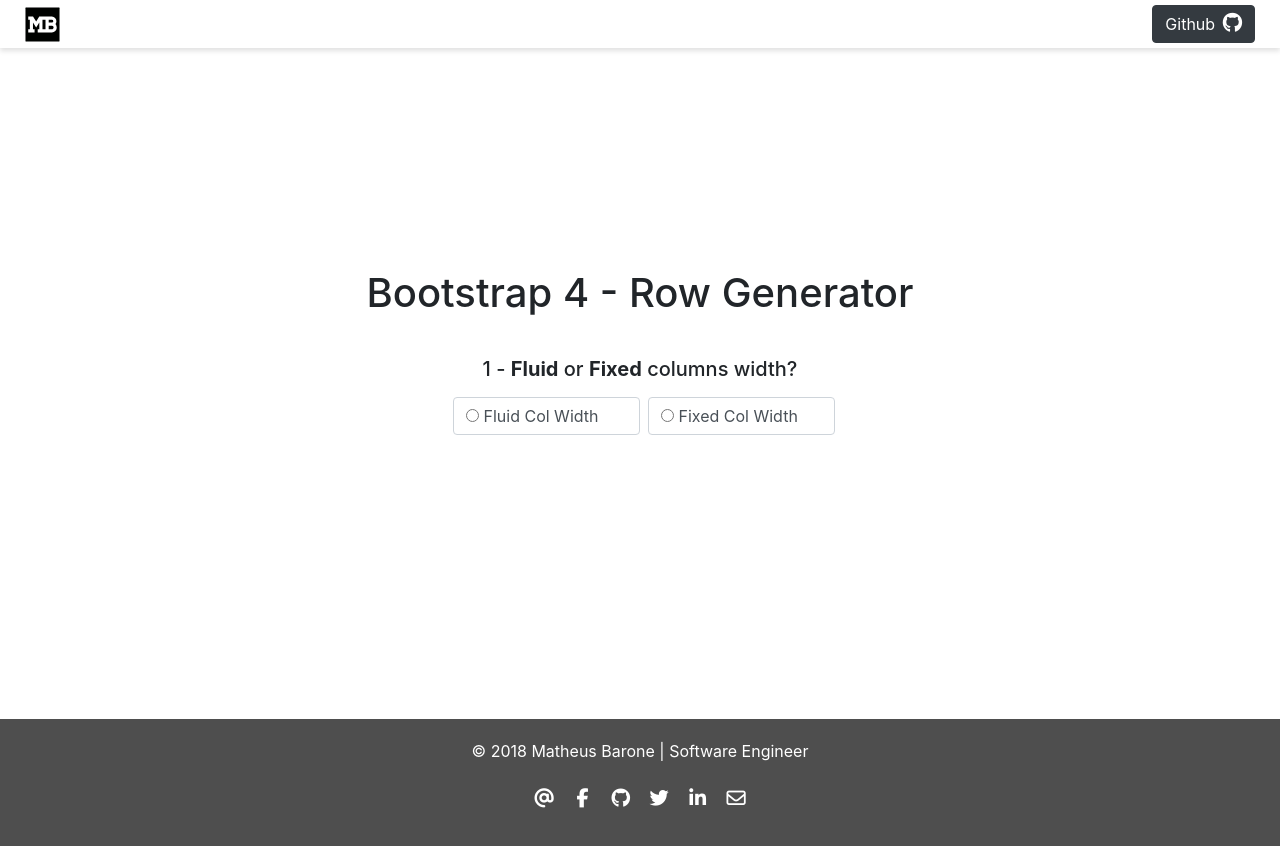
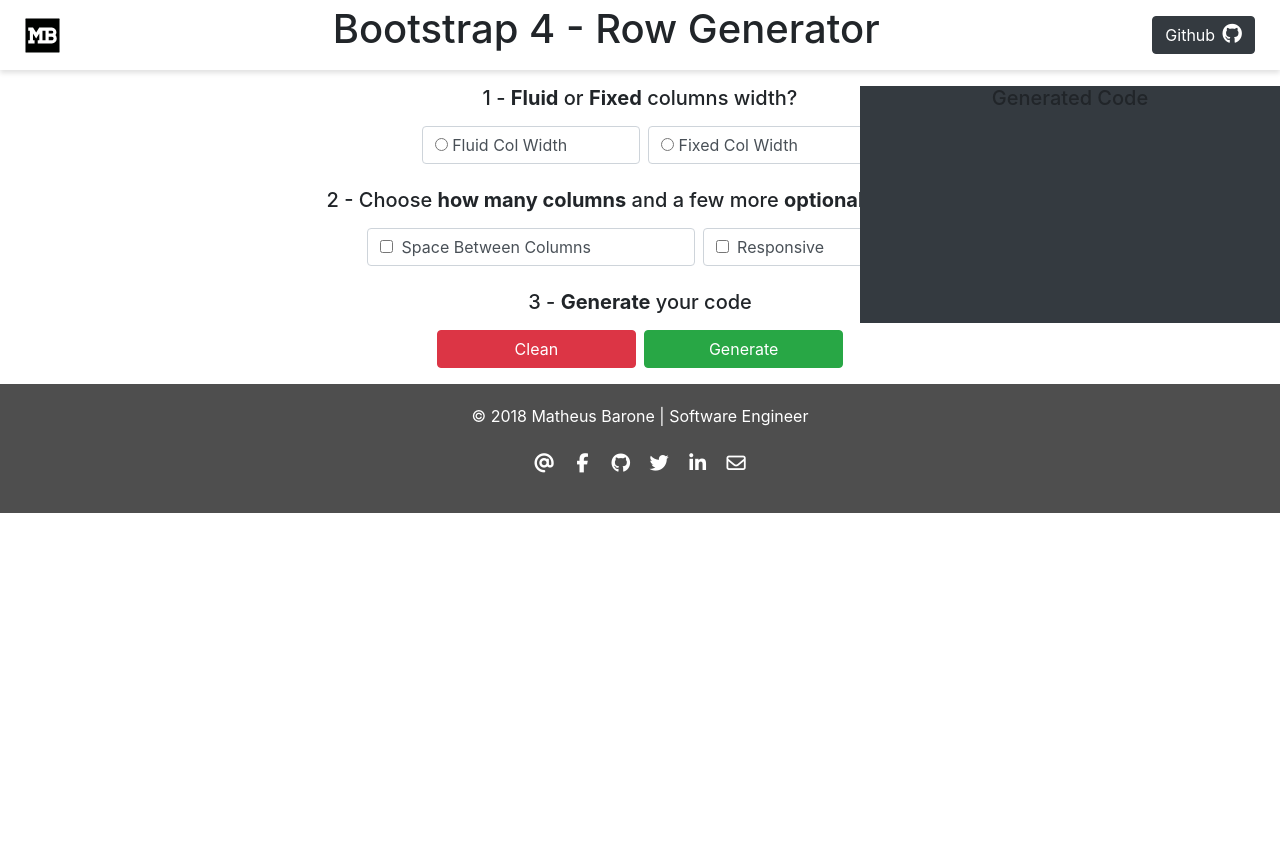
Before and after one commit to mathvbarone/bootstrap4-html-generator, a website: page index.html in a window 1280 px wide. After the commit the page ends 800 px from the top, so only its background shows below. Drawn offline with nearby package versions, Linux system fonts and the light colour scheme.

Commit message:
Changing the whole layout

```diff
--- a/index.html
+++ b/index.html
@@ -66,23 +66,16 @@
                     </g>
                  </svg>
             </a>
-
-            <nav class="menu col row justify-content-end align-items-center">
-                <ul class="menu-list row align-items-center">
-                    <li class="menu-item">
+            <h1 class="card-title text-center">Bootstrap 4 - Row Generator</h1>
             <a href="https://github.com/mathvbarone/bootstrap4-row-generator" target="_blank" class="btn menu-btn btn-dark" title="Github" rel="noopener">Github <i class="fa fa-github" aria-hidden="true"></i></a>
-                    </li>
-                </ul>
-            </nav>
         </nav>
     </header>
     <!-- HEADER -->
 
     <!-- MAIN CONTENT -->
-    <section class="container main-content pl-4 pr-4 mt-5">
-
-        <h1 class="card-title mt-3 mb-4 text-center">Bootstrap 4 - Row Generator</h1>
-
+    <section class="main-content">
+        <!-- GENERATOR -->
+        <div>
             <!-- FLUID OR FIXED OPTIONS -->
             <h5 class="card-title mt-3 mb-3 text-center">1 - <strong>Fluid</strong> or <strong>Fixed</strong> columns width?</h5>
             <div class="form-group row align-items-start justify-content-center mb-3">
@@ -102,7 +95,7 @@
             <!-- FLUID OR FIXED OPTIONS -->
 
             <!-- GENERATOR CONTENT -->
-        <section class="generator-content is-hidden">
+            <section class="generator-content">
                 <h5 class="card-title mt-3 mb-3 text-center">2 - Choose <strong>how many columns</strong> and a few more <strong>optional settings</strong>:</h5>
                 <div class="form-group row align-items-start justify-content-center mb-3">
                     <input type="number" class="form-control columns-fluid-input mb-1 col-md-2 is-hidden" placeholder="Number of Columns">
@@ -148,7 +141,7 @@
             <!-- GENERATOR CONTENT -->
 
             <!-- BUTTONS -->
-        <div class="is-hidden buttons-row">
+            <div class="buttons-row">
                 <h5 class="card-title mt-3 mb-3 text-center">3 - <strong>Generate</strong> your code</h5>
                 <div class="row align-items-start justify-content-center  mb-3">
                     <div class="col-md-4 row">
@@ -160,17 +153,7 @@
             <!-- BUTTONS -->
 
 
-        <!-- CODE -->
-        <div class="code-content mt-4 mb-3">
-            <div class="row">
-                    <textarea class="form-control is-hidden show-code col"></textarea>
-            </div>
-            <div class="row justify-content-end mt-3">
-                    <button class="btn-copy btn btn-secondary is-hidden">Copy to Clipboard</button>
-            </div>
-        </div>
 
-        <!-- CODE -->
 
             <!-- EXAMPLE -->
             <div class="example-content mt-3 mb-3 is-hidden">
@@ -179,8 +162,19 @@
             </div>
 
             <!-- EXAMPLE -->
-
-
+        </div>
+        <!-- GENERATOR -->
+        <!-- CODE -->
+        <div class="code-content">
+            <h5 class="card-title text-center">Generated Code</h5>
+            <div class="row">
+                    <textarea class="form-control is-hidden show-code col"></textarea>
+            </div>
+            <div class="row justify-content-end mt-3">
+                    <button class="btn-copy btn btn-secondary is-hidden">Copy to Clipboard</button>
+            </div>
+        </div>
+        <!-- CODE -->
     </section>
     <!-- MAIN CONTENT -->
 
--- a/script.js
+++ b/script.js
@@ -25,35 +25,31 @@
   let responsiveSpacer;
 
 
-    toggleItem = item => {
-        if(item.classList.contains('is-hidden')) {
+  toggleItem = (item) => {
+    if (item.classList.contains('is-hidden')) {
       item.classList.remove('is-hidden');
     } else {
       item.classList.add('is-hidden');
     }
-    }
+  };
 
-    showItem = item =>  item.classList.remove('is-hidden');
-    hideItem = item =>  item.classList.add('is-hidden');
+  showItem = item => item.classList.remove('is-hidden');
+  hideItem = item => item.classList.add('is-hidden');
 
   showContent = () => {
-        if( fluidCol.checked || fixedCol.checked ) {
-            showItem(btnRows);
-            showItem(generatorContent);
-        }
     fluidCol.checked ? showItem(fluidInputNumber) : hideItem(fluidInputNumber);
 
-        if(fixedCol.checked) {
-            showItem(fixedInputNumber)
+    if (fixedCol.checked) {
+      showItem(fixedInputNumber);
       showItem(columnWidth);
     } else {
       hideItem(columnWidth);
       hideItem(fixedInputNumber);
     }
-    }
+  };
 
 
-    cleanCode = e => {
+  cleanCode = (e) => {
     e.preventDefault();
     hideItem(spaceWidthInput);
     hideItem(showCode);
@@ -68,7 +64,7 @@
     checkColumnsSpace.checked = false;
     showCode.innerHTML = '';
     spaceWidthInput.value = 'set-space-width';
-    }
+  };
 
   showSpacesBetween = () => {
     if (checkColumnsSpace.checked) {
@@ -78,23 +74,23 @@
       spaceWidthInput.classList.add('is-hidden');
       columnsSpace.classList.add('is-hidden');
     }
-    }
+  };
 
-    renderCol = exampleClass  => {
-        exampleClass === 'isExample' ?  exampleClass = 'col-example' : exampleClass = '';
+  renderCol = (exampleClass) => {
+    exampleClass === 'isExample' ? exampleClass = 'col-example' : exampleClass = '';
     responsiveInput.checked ? responsiveSpacer = '-md' : responsiveSpacer = '';
     spaceWidth = `-${spaceWidthInput.value}`;
 
-        if ( responsiveInput.checked && fluidCol.checked ) {
+    if (responsiveInput.checked && fluidCol.checked) {
       responsiveClass = 'col-md';
     } else if (!responsiveInput.checked && fluidCol.checked) {
       responsiveClass = 'col';
     }
 
-        if ( responsiveInput.checked && fixedCol.checked ) {
-            responsiveClass = `col-md-${ columnWidth.value}`;
+    if (responsiveInput.checked && fixedCol.checked) {
+      responsiveClass = `col-md-${columnWidth.value}`;
     } else if (!responsiveInput.checked && fixedCol.checked) {
-            responsiveClass = `col-${columnWidth.value }`;
+      responsiveClass = `col-${columnWidth.value}`;
     }
 
 
@@ -118,51 +114,51 @@
     col =
         `       <div class="${responsiveClass} ${exampleClass} ${spacerClass}">
                 </div>
-        `
+        `;
     return col;
-    }
+  };
 
   renderColumns = () => {
-        if(fixedCol.checked) {
+    if (fixedCol.checked) {
       input = fixedInputNumber;
-        } else if(fluidCol.checked) {
+    } else if (fluidCol.checked) {
       input = fluidInputNumber;
     }
 
     columns = new Array(parseInt(input.value)).fill(col);
 
-        if(columns[0].indexOf('ml') !== -1 ) {
-            columns[0] = columns[0].replace(`ml${responsiveSpacer}${spaceWidth}`,'');
+    if (columns[0].indexOf('ml') !== -1) {
+      columns[0] = columns[0].replace(`ml${responsiveSpacer}${spaceWidth}`, '');
     }
 
-        if(columns[columns.length - 1].indexOf('mr') !== -1) {
-            columns[columns.length - 1] = columns[columns.length - 1].replace(`mr${responsiveSpacer}${spaceWidth}`,'');
+    if (columns[columns.length - 1].indexOf('mr') !== -1) {
+      columns[columns.length - 1] = columns[columns.length - 1].replace(`mr${responsiveSpacer}${spaceWidth}`, '');
     }
     return columns;
-    }
+  };
 
 
   showExample = () => {
     renderCol('isExample');
     renderColumns();
     example.innerHTML = columns.join('');
-    }
+  };
 
-    copyContent = e => {
+  copyContent = (e) => {
     e.preventDefault;
-        if(fluidInputNumber.value) {
+    if (fluidInputNumber.value) {
       showCode.select();
-            document.execCommand("Copy");
+      document.execCommand('Copy');
       alert('Code copied to your clipboard!');
     }
 
-    }
+  };
 
   generateCode = () => {
 
-        if( fluidCol.checked && !fluidInputNumber.value ||  fixedCol.checked && !fixedInputNumber.value) {
+    if (fluidCol.checked && !fluidInputNumber.value || fixedCol.checked && !fixedInputNumber.value) {
       alert('Select column value');
-        } else if(fluidCol.checked && fluidInputNumber.value < 0 ){
+    } else if (fluidCol.checked && fluidInputNumber.value < 0) {
       fluidInputNumber.value = '';
       alert('Only positive numbers');
     } else {
@@ -183,7 +179,7 @@
       showCode.innerHTML = code;
       return false;
     }
-    }
+  };
 
   init = () => {
     fluidCol.addEventListener('click', showContent);
@@ -192,7 +188,7 @@
     generateButton.addEventListener('click', generateCode);
     cleanButton.addEventListener('click', cleanCode);
     btnCopy.addEventListener('click', copyContent);
-    }
+  };
 
   init();
 
--- a/style.css
+++ b/style.css
@@ -12,16 +12,14 @@ label {
     cursor: pointer;
 }
 
+
 /* HEADER */
 
 .header {
-    z-index: 10;
     box-shadow: 0 3px 5px rgba(0,0,0,.12);
     padding: 5px 10px;
-    top: 0;
     background: #fff;
     transition: linear .3s all;
-    position: fixed;
     width: 100%;
     margin: 0;
 }
@@ -99,15 +97,26 @@ label {
 /* CONTENT */
 
 .main-content {
-    min-height: calc(100vh - 129px);
-    display: flex;
-    flex-direction: column;
-    justify-content: center;
+    position: relative;
+}
+
+.code-content{
+    width: 420px;
+    position: absolute;
+    top: 0px;
+    right: 0px;
+    bottom: 45px;
+    background:#343a40;
 }
 
 
 .show-code {
-    height: 160px;
+    width: 420px;
+    position: absolute;
+    top: 0px;
+    right: 0px;
+    bottom: 45px;
+    background-color: #242424;
 }
 
 .col-example {
```
Lines whose indentation alone changed are shown as unchanged.
